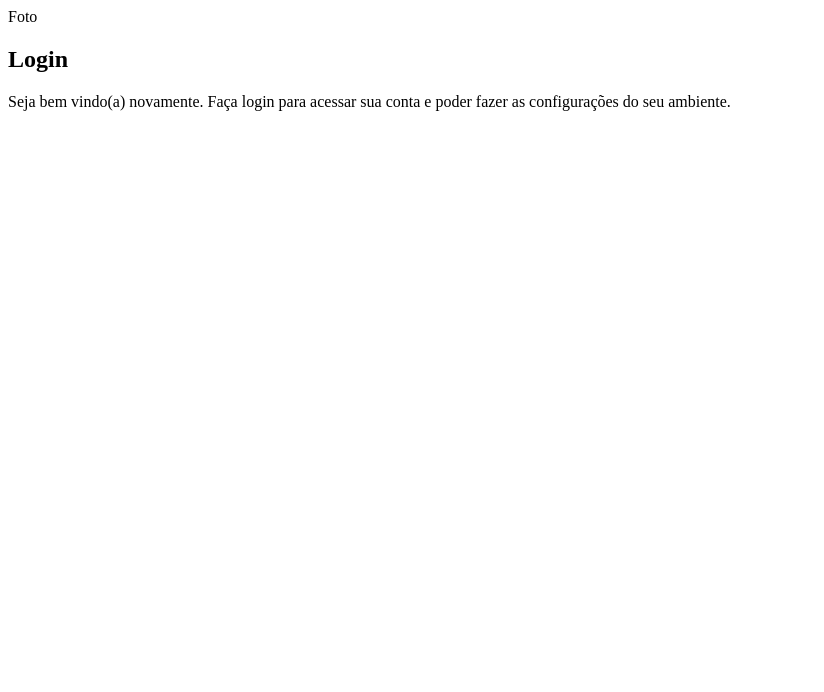
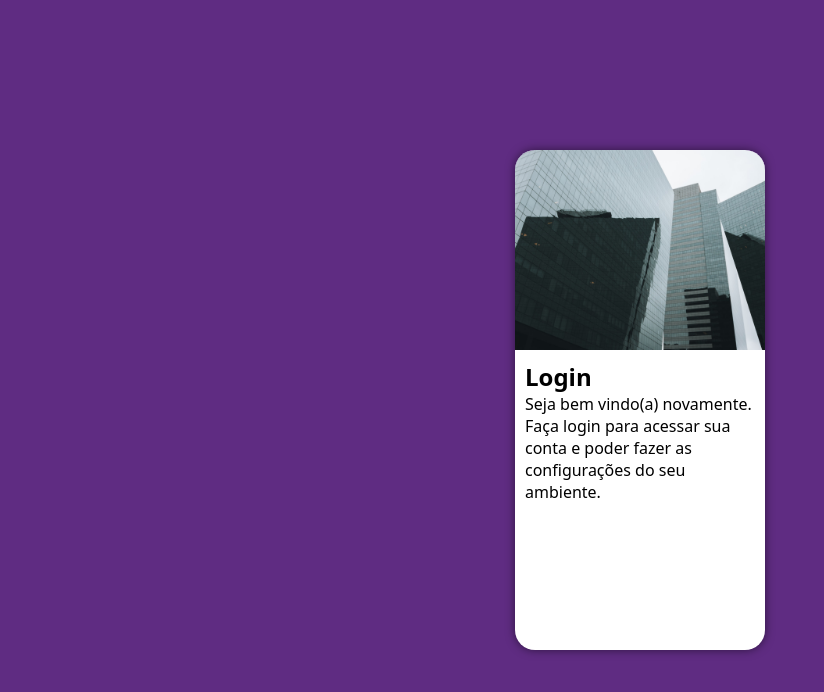
Before and after one commit to jefersonfranciscosoterio/projeto-login, a plain HTML site: page index.html in a window 1280 px wide. Shown: the whole page, without its empty margins (0-824 px from the left). Drawn offline with Linux system fonts and the light colour scheme.

Commit message:
conclui estilo moble frist

```diff
--- a/estilos/style.css
+++ b/estilos/style.css
@@ -5,3 +5,49 @@ paleta de cores
 verde: #49a09d
 lilás: #5f2c82
 */
+
+*{
+    font-family: system-ui, -apple-system, BlinkMacSystemFont, 'Segoe UI', Roboto, Oxygen, Ubuntu, Cantarell, 'Open Sans', 'Helvetica Neue', sans-serif;
+    margin: 0px;
+    padding: 0px;
+    box-sizing: border-box;
+}
+
+body, html{
+    background-color: #5f2c82;
+    height: 100vh;
+    width: 100vw;
+}
+
+main{
+    position: relative;
+    height: 100vh;
+    width: 100vw;
+}
+
+section#login{
+    position: absolute;
+    top: 50%;
+    left: 50%;
+    transform: translate(-50%, -50%);
+    overflow: hidden;
+    background-color: white;
+    width: 250px;
+    height: 500px;
+    border-radius: 20px;
+    box-shadow: 0px 0px 10px rgba(0, 0, 0, 0.527);
+}
+
+section#login > div#imagem{
+    display: block;
+    background: #5f2c82 url(../imagens/tela-de-login.jpg.jpg) no-repeat;
+    background-size: cover;
+    background-position: left bottom;
+    height: 200px;
+
+}
+
+section#login > div#formulario{
+display: block;
+padding: 10px;
+}
--- a/index.html
+++ b/index.html
@@ -10,7 +10,7 @@
     <main>
         <section id="login">
             <div id="imagem">
-                Foto
+            <!--Aqui vai a imagem nas cc-->
             </div>
             <div id="formulario">
                 <h1>Login</h1>
```
